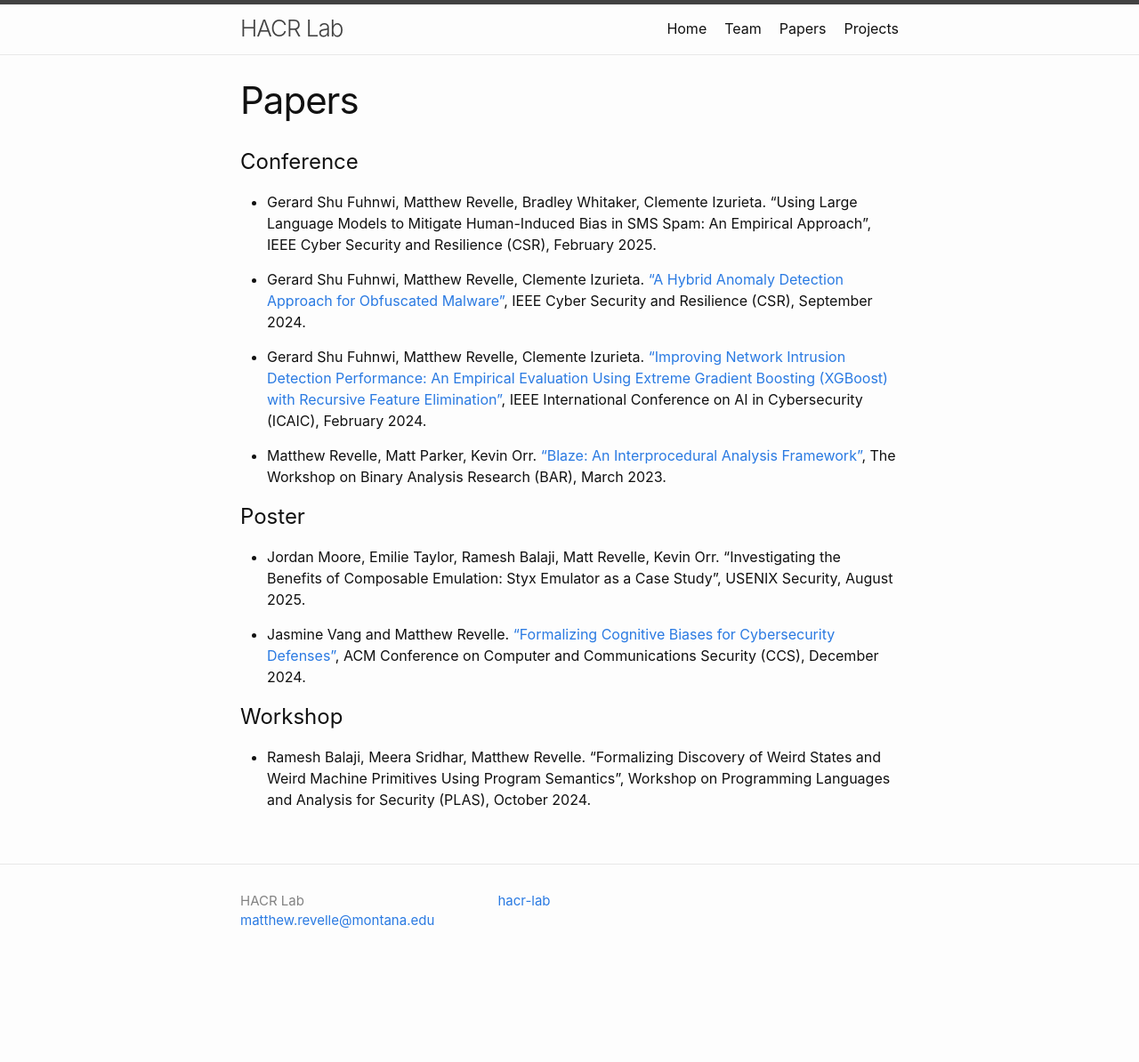
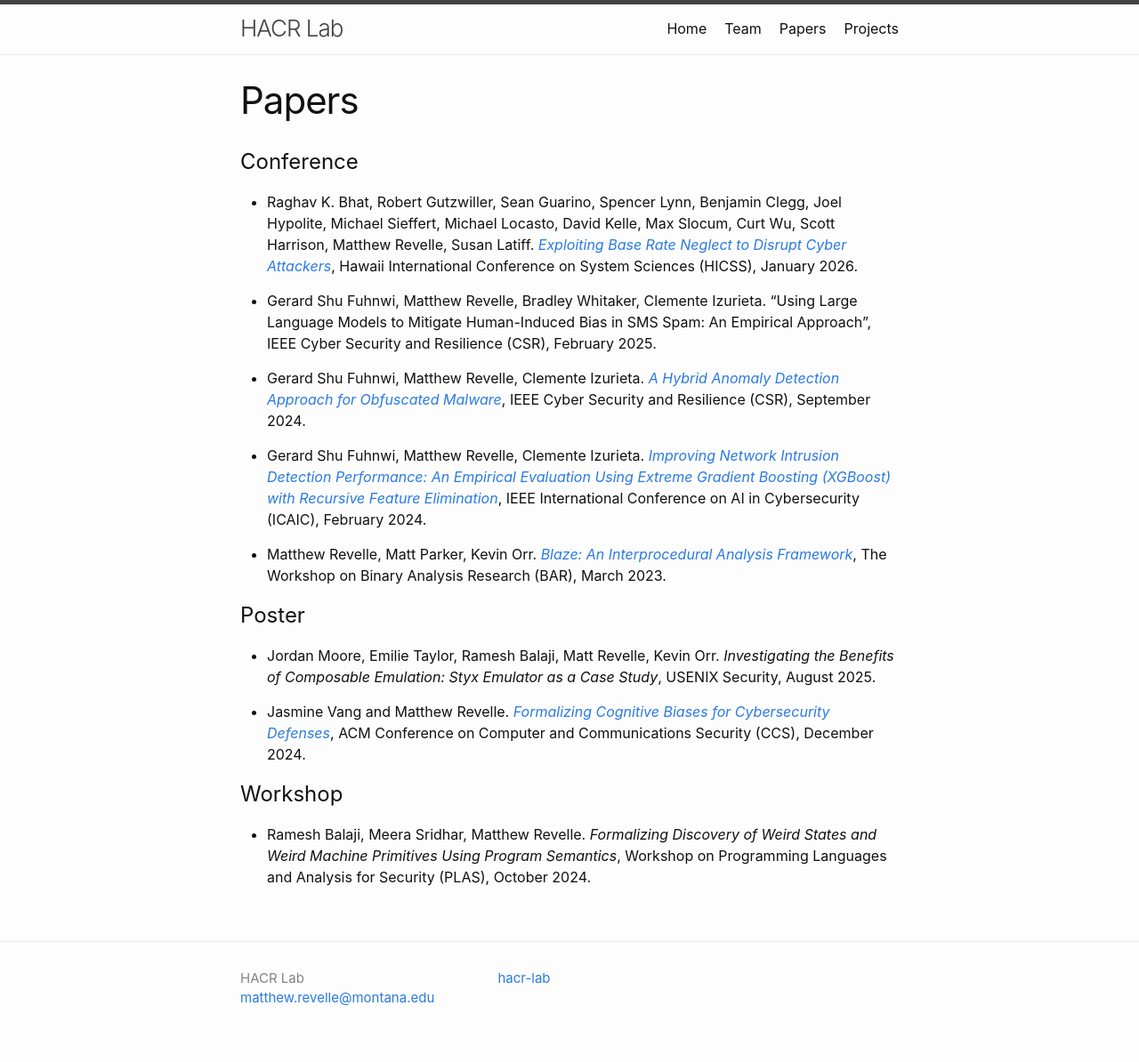
Before and after one commit to hacr-lab/hacr-lab.github.io, a Jekyll site: the page built from papers.md, in a window 1280 px wide. Shown: the whole page at 89% size. Built offline with Jekyll 4.4.1, drawn with Linux system fonts in a browser that asks for light colours; before the commit the page ends 1107 px from its top, so only the background shows below that.

Commit message:
Added entry for HICSS paper.

```diff
--- a/papers.md
+++ b/papers.md
@@ -6,21 +6,23 @@ permalink: /papers/
 
 # Conference
 
+- Raghav K. Bhat, Robert Gutzwiller, Sean Guarino, Spencer Lynn, Benjamin Clegg, Joel Hypolite, Michael Sieffert, Michael Locasto, David Kelle, Max Slocum, Curt Wu, Scott Harrison, Matthew Revelle, Susan Latiff. [_Exploiting Base Rate Neglect to Disrupt Cyber Attackers_](https://scholarspace.manoa.hawaii.edu/items/6e71e508-7d9d-413f-821b-948f1dcd7d3b), Hawaii International Conference on System Sciences (HICSS), January 2026.
+
 - Gerard Shu Fuhnwi, Matthew Revelle, Bradley Whitaker, Clemente Izurieta. "Using Large Language Models to Mitigate Human-Induced Bias in SMS Spam: An Empirical Approach", IEEE Cyber Security and Resilience (CSR), February 2025.
 
-- Gerard Shu Fuhnwi, Matthew Revelle, Clemente Izurieta. ["A Hybrid Anomaly Detection Approach for Obfuscated Malware"](https://www.cs.montana.edu/izurieta/pubs/CSR2024.pdf), IEEE Cyber Security and Resilience (CSR), September 2024.
+- Gerard Shu Fuhnwi, Matthew Revelle, Clemente Izurieta. [_A Hybrid Anomaly Detection Approach for Obfuscated Malware_](https://www.cs.montana.edu/izurieta/pubs/CSR2024.pdf), IEEE Cyber Security and Resilience (CSR), September 2024.
 
-- Gerard Shu Fuhnwi, Matthew Revelle, Clemente Izurieta. ["Improving Network Intrusion Detection Performance: An Empirical Evaluation Using Extreme Gradient Boosting (XGBoost) with Recursive Feature Elimination"](https://www.researchgate.net/profile/Gerard-Shu-Fuhnwi/publication/378277014_Improving_Network_Intrusion_Detection_Performance_An_Empirical_Evaluation_Using_Extreme_Gradient_Boosting_XGBoost_with_Recursive_Feature_Elimination/links/65d1489801325d4652117e66/Improving-Network-Intrusion-Detection-Performance-An-Empirical-Evaluation-Using-Extreme-Gradient-Boosting-XGBoost-with-Recursive-Feature-Elimination.pdf), IEEE International Conference on AI in Cybersecurity (ICAIC), February 2024.
+- Gerard Shu Fuhnwi, Matthew Revelle, Clemente Izurieta. [_Improving Network Intrusion Detection Performance: An Empirical Evaluation Using Extreme Gradient Boosting (XGBoost) with Recursive Feature Elimination_](https://www.researchgate.net/profile/Gerard-Shu-Fuhnwi/publication/378277014_Improving_Network_Intrusion_Detection_Performance_An_Empirical_Evaluation_Using_Extreme_Gradient_Boosting_XGBoost_with_Recursive_Feature_Elimination/links/65d1489801325d4652117e66/Improving-Network-Intrusion-Detection-Performance-An-Empirical-Evaluation-Using-Extreme-Gradient-Boosting-XGBoost-with-Recursive-Feature-Elimination.pdf), IEEE International Conference on AI in Cybersecurity (ICAIC), February 2024.
 
-- Matthew Revelle, Matt Parker, Kevin Orr. ["Blaze: An Interprocedural Analysis Framework"](https://bar2023.github.io/2023papers/9/bar2023-final9.pdf), The Workshop on Binary Analysis Research (BAR), March 2023.
+- Matthew Revelle, Matt Parker, Kevin Orr. [_Blaze: An Interprocedural Analysis Framework_](https://bar2023.github.io/2023papers/9/bar2023-final9.pdf), The Workshop on Binary Analysis Research (BAR), March 2023.
 
 # Poster
 
-- Jordan Moore, Emilie Taylor, Ramesh Balaji, Matt Revelle, Kevin Orr. "Investigating the Benefits of Composable Emulation: Styx
-Emulator as a Case Study", USENIX Security, August 2025.
+- Jordan Moore, Emilie Taylor, Ramesh Balaji, Matt Revelle, Kevin Orr. _Investigating the Benefits of Composable Emulation: Styx
+Emulator as a Case Study_, USENIX Security, August 2025.
 
-- Jasmine Vang and Matthew Revelle. ["Formalizing Cognitive Biases for Cybersecurity Defenses"](https://dl.acm.org/doi/abs/10.1145/3658644.3691403), ACM Conference on Computer and Communications Security (CCS), December 2024.
+- Jasmine Vang and Matthew Revelle. [_Formalizing Cognitive Biases for Cybersecurity Defenses_](https://dl.acm.org/doi/abs/10.1145/3658644.3691403), ACM Conference on Computer and Communications Security (CCS), December 2024.
 
 # Workshop
 
-- Ramesh Balaji, Meera Sridhar, Matthew Revelle. "Formalizing Discovery of Weird States and Weird Machine Primitives Using Program Semantics", Workshop on Programming Languages and Analysis for Security (PLAS), October 2024.
+- Ramesh Balaji, Meera Sridhar, Matthew Revelle. _Formalizing Discovery of Weird States and Weird Machine Primitives Using Program Semantics_, Workshop on Programming Languages and Analysis for Security (PLAS), October 2024.
```
Also changed, not shown: _news/2025-12-30-ohf-paper.md (added, +5 -0 lines).
